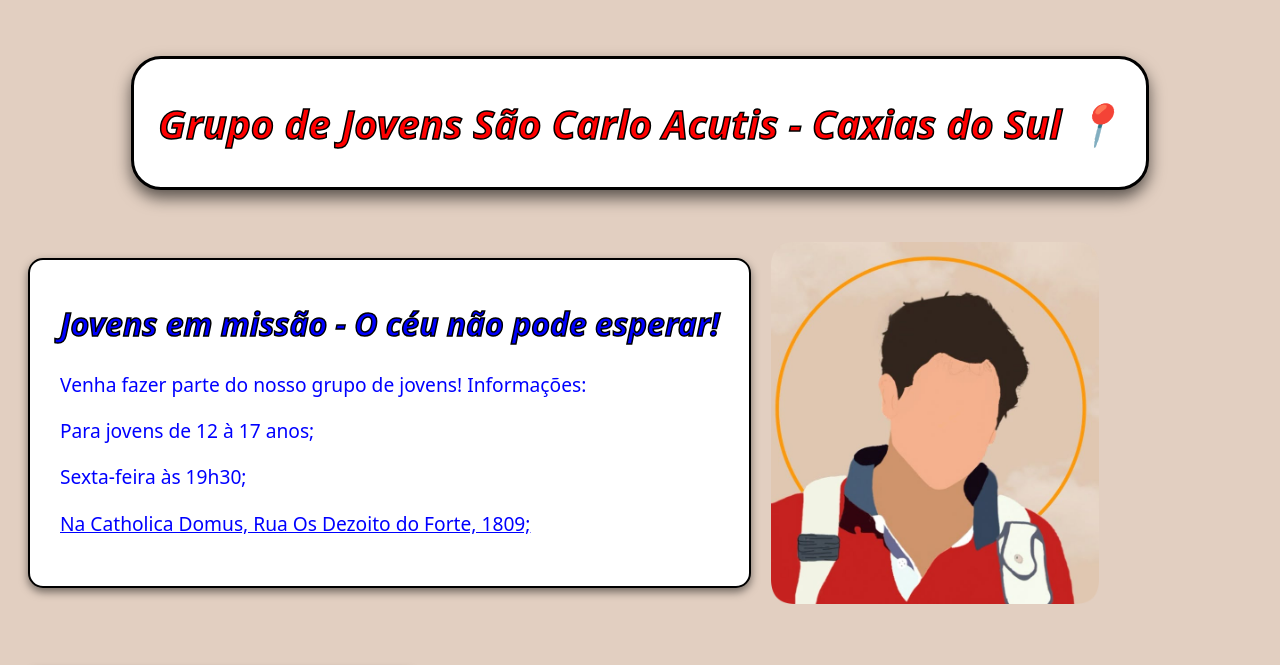
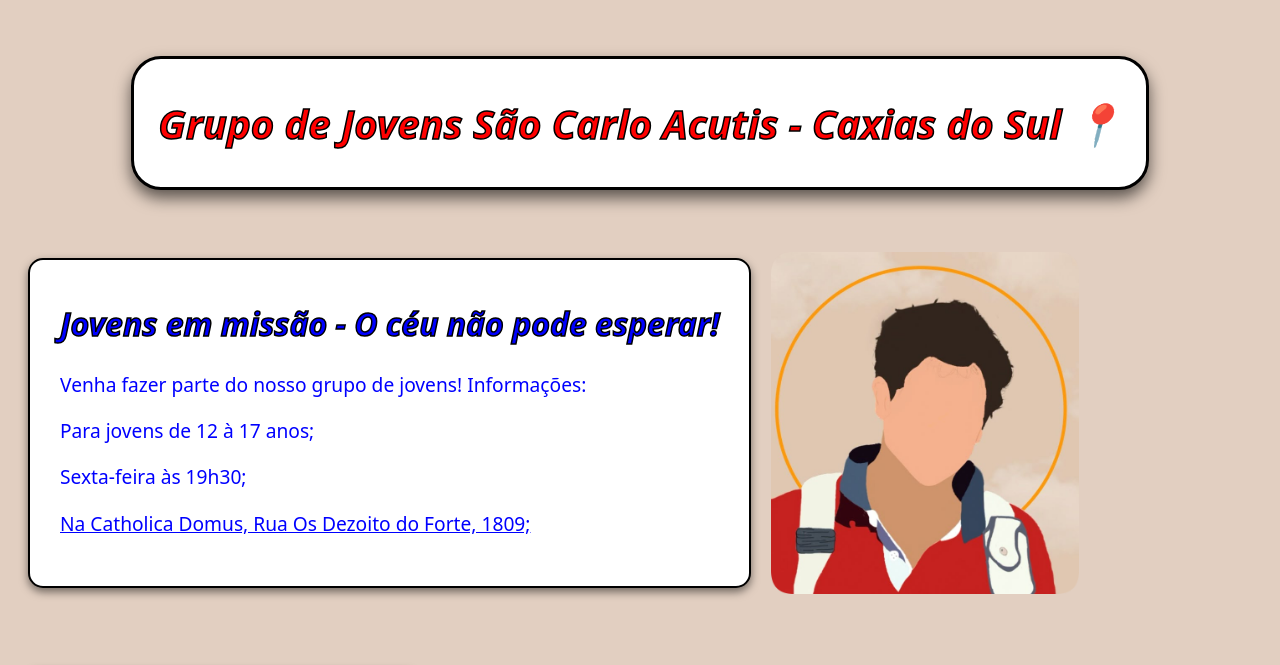
Before and after one commit to beernardofrigeri/saocarlosacutis, a plain HTML site: page index.html in a window 1280 px wide. Shown: the top 665 px of the page. Drawn offline with Linux system fonts and the light colour scheme.

Commit message:
Atualização de conteúdo

```diff
--- a/index.html
+++ b/index.html
@@ -22,7 +22,7 @@
                 <a href="https://www.google.com/maps/place/Catholica+Domus/@-29.1697288,-51.1795927,17z/data=!3m1!4b1!4m6!3m5!1s0x951ea32d4b0f676d:0x5b43206941eede9a!8m2!3d-29.1697288!4d-51.1795927!16s%2Fg%2F11fy4fkx1h?entry=ttu&g_ep=EgoyMDI1MDYxNy4wIKXMDSoASAFQAw%3D%3D"> Na Catholica Domus, Rua Os Dezoito do Forte, 1809;</a>
                 </p>
             </div>
-                <img src="saocarlosacutis_principal.png" alt="Imagem de São Carlo Acutis" width="328" height="361.5">
+                <img src="saocarlosacutis_principal.png" alt="Imagem de São Carlo Acutis" width="308" height="341.5">
         </div>
         <div id="bloco">
             <div id="caixa_texto_2">
```
